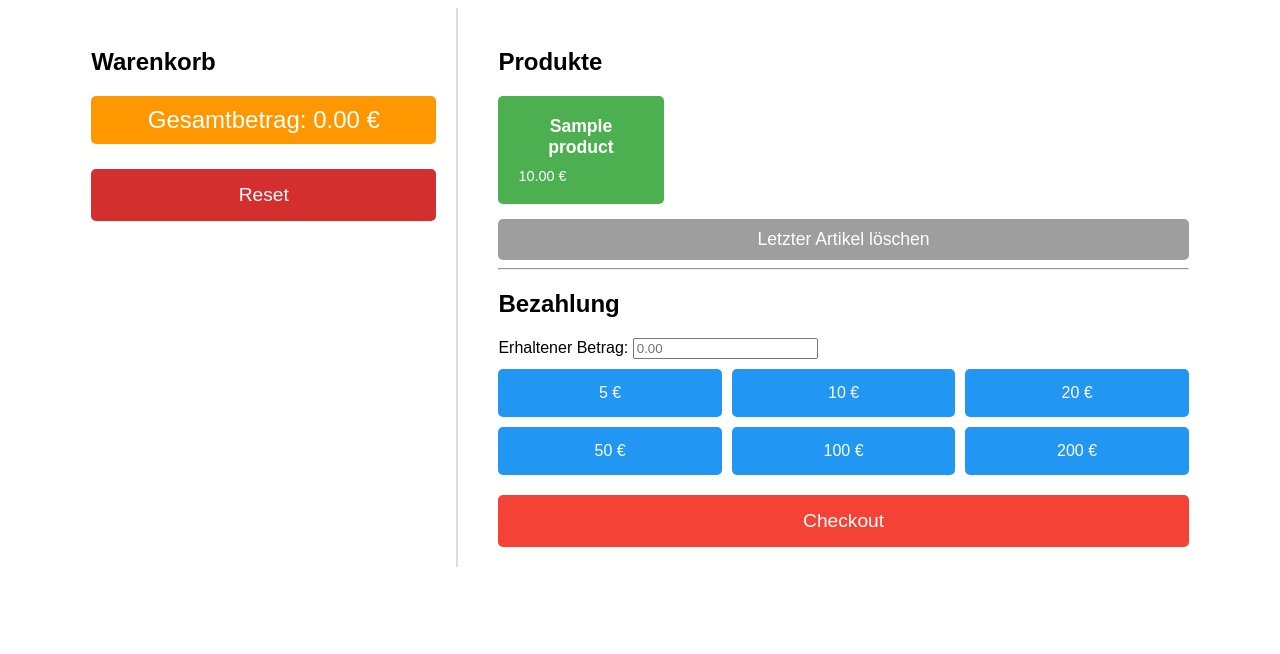
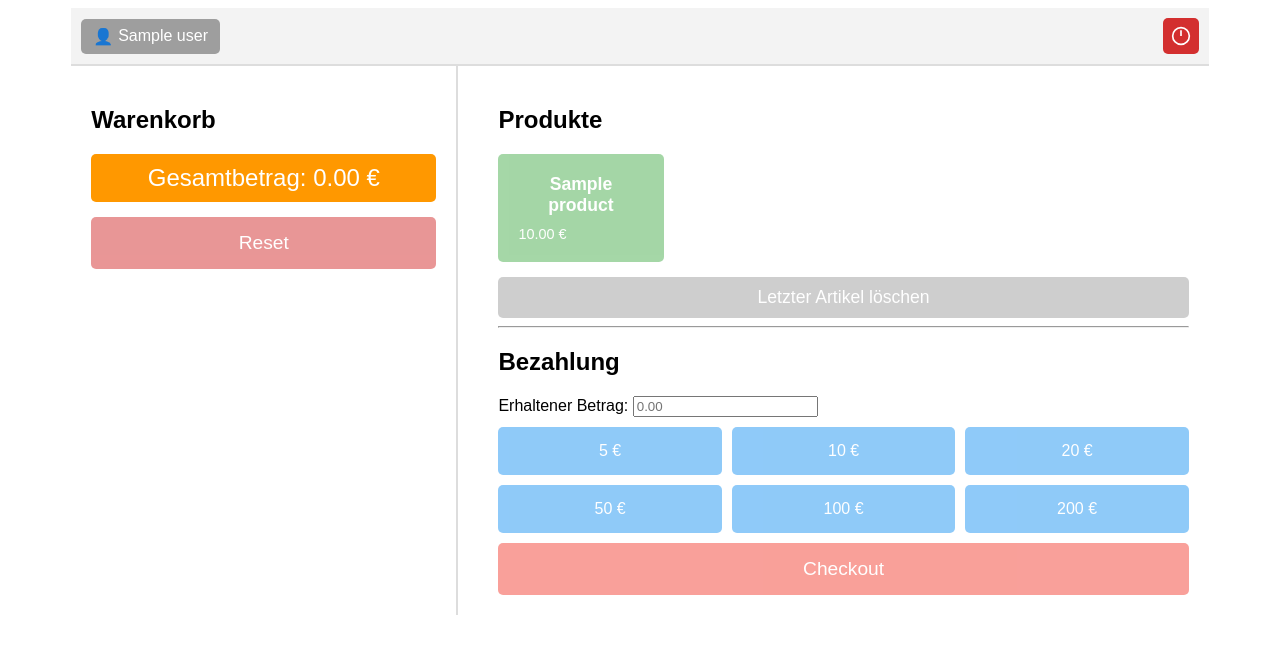
Before and after one commit to kdat-tk/raspi-cashregister-print, a Flask app: template templates/index.html in a window 1280 px wide. Shown: the top 654 px of the page. Run offline with Flask 2, Linux system fonts and the light colour scheme; the template is opened without the code that fills it: most values are stand-ins (such as "Sample title", 1, 10 or a date in 2020); some libraries are stand-ins or nearby versions.

Commit message:
User Management included

```diff
--- a/app.py
+++ b/app.py
@@ -10,7 +10,8 @@ def init_db():
     cursor.execute('''
         CREATE TABLE IF NOT EXISTS checkouts (
             checkout_id INTEGER PRIMARY KEY AUTOINCREMENT,
-            checkout_datetime TEXT
+            checkout_datetime TEXT,
+            user TEXT
         )
     ''')
     cursor.execute('''
@@ -31,9 +32,11 @@ product_prices = {
     f"Produkt {i+1}": round(2.50 + (i * 0.50), 2) for i in range(16)
 }
 
+users = ["Admin", "Bedienung1", "Bedienung2", "Bedienung3", "Bedienung4"]
+
 @app.route('/')
 def index():
-    return render_template('index.html', products=product_prices)
+    return render_template('index.html', products=product_prices, users=users)
 
 @app.route('/checkout', methods=['POST'])
 def checkout():
@@ -41,23 +44,21 @@ def checkout():
     total_price = data.get('total_price')
     items = data.get('items')
     given_amount = data.get('given_amount')
+    user = data.get('user')
 
-    # Konsolenausgabe für jeden Artikel im Warenkorb
     print("Warenkorb:")
     for item in items:
         print(f"Produkt: {item['name']}")
         print(f"Preis: {float(item['price']):.2f} €")
 
-    # Rückgeld berechnen
     change = given_amount - total_price
     if change < 0:
         return jsonify({"error": "Erhaltener Betrag ist zu gering."}), 400
 
-    # Datenbank speichern
     conn = sqlite3.connect('cash_register.db')
     cursor = conn.cursor()
     checkout_datetime = datetime.now().strftime('%Y-%m-%d %H:%M:%S')
-    cursor.execute('INSERT INTO checkouts (checkout_datetime) VALUES (?)', (checkout_datetime,))
+    cursor.execute('INSERT INTO checkouts (checkout_datetime, user) VALUES (?, ?)', (checkout_datetime, user))
     checkout_id = cursor.lastrowid
 
     for item in items:
--- a/static/app.js
+++ b/static/app.js
@@ -1,9 +1,32 @@
 $(document).ready(function() {
     let cart = [];
     let totalPrice = 0;
+    let currentUser = null;
+
+    // Benutzer-Auswahl
+    $(".user-btn").click(function() {
+        // Entferne aktive Markierung von allen Benutzern und setze den ausgewählten Benutzer als aktiv
+        $(".user-btn").removeClass("active");
+        $(this).addClass("active");
+        currentUser = $(this).data("user");
+
+        enableCashRegisterButtons(); // Aktiviere Kassen-Buttons
+        resetCart(); // Setze den aktuellen Kassenvorgang zurück
+    });
+
+    // Logout-Button
+    $("#logoutBtn").click(function() {
+        // Entferne Aktivierung von allen Benutzern, setze currentUser auf null und deaktiviere Kassen-Buttons
+        $(".user-btn").removeClass("active");
+        currentUser = null;
+        disableCashRegisterButtons();
+        resetCart();
+    });
 
     // Produkt hinzufügen
     $(".product-btn").click(function() {
+        if (!currentUser) return; // Nur ausführen, wenn ein Benutzer aktiv ist
+
         let itemName = $(this).data("name");
         let itemPrice = parseFloat($(this).data("price")).toFixed(2);
 
@@ -14,6 +37,8 @@ $(document).ready(function() {
 
     // Geldschein-Button hinzufügen
     $(".note-btn").click(function() {
+        if (!currentUser) return; // Nur ausführen, wenn ein Benutzer aktiv ist
+
         let amount = parseFloat($(this).data("amount"));
         let currentAmount = parseFloat($("#given_amount").val()) || 0;
         $("#given_amount").val((currentAmount + amount).toFixed(2));
@@ -21,8 +46,11 @@ $(document).ready(function() {
 
     // Checkout
     $("#checkoutBtn").click(function() {
+        if (!currentUser) return; // Nur ausführen, wenn ein Benutzer aktiv ist
+
         let givenAmount = parseFloat($("#given_amount").val());
 
+        // Überprüfen, ob der gegebene Betrag gültig ist
         if (isNaN(givenAmount) || givenAmount < totalPrice) {
             alert("Bitte geben Sie einen gültigen Betrag ein.");
             return;
@@ -33,9 +61,9 @@ $(document).ready(function() {
             url: "/checkout",
             method: "POST",
             contentType: "application/json",
-            data: JSON.stringify({ total_price: totalPrice, items: cart, given_amount: givenAmount }),
+            data: JSON.stringify({ total_price: totalPrice, items: cart, given_amount: givenAmount, user: currentUser }),
             success: function(response) {
-                showPopup(response.change.toFixed(2));
+                showPopup(response.change.toFixed(2)); // Rückgeld im Popup anzeigen
                 resetCart();
             },
             error: function(response) {
@@ -45,13 +73,11 @@ $(document).ready(function() {
     });
 
     // Reset
-    $("#resetBtn").click(function() {
-        resetCart();
-    });
+    $("#resetBtn").click(resetCart);
 
     // Letzter Artikel löschen
     $("#removeLastBtn").click(function() {
-        if (cart.length > 0) {
+        if (cart.length > 0 && currentUser) { // Nur ausführen, wenn ein Benutzer aktiv ist
             let lastItem = cart.shift();
             totalPrice -= parseFloat(lastItem.price);
             updateCart();
@@ -83,4 +109,17 @@ $(document).ready(function() {
     $("#close-popup").click(function() {
         $("#change-popup").fadeOut();
     });
+
+    // Kassen-Buttons aktivieren
+    function enableCashRegisterButtons() {
+        $(".product-btn, .note-btn, #checkoutBtn, .remove-last-btn, #resetBtn").prop("disabled", false).css("opacity", 1);
+    }
+
+    // Kassen-Buttons deaktivieren
+    function disableCashRegisterButtons() {
+        $(".product-btn, .note-btn, #checkoutBtn, .remove-last-btn, #resetBtn").prop("disabled", true).css("opacity", 0.5);
+    }
+
+    // Initial deaktivierte Kassen-Buttons
+    disableCashRegisterButtons();
 });
--- a/static/style.css
+++ b/static/style.css
@@ -1,3 +1,4 @@
+/* Allgemeine Einstellungen */
 body {
     font-family: Arial, sans-serif;
     display: flex;
@@ -6,25 +7,81 @@ body {
 
 #app {
     display: flex;
+    flex-direction: column;
     width: 90%;
     max-width: 1200px;
 }
 
-#cart-section, #product-section {
-    padding: 20px;
-    box-sizing: border-box;
+/* Kopfzeile */
+#header {
+    display: flex;
+    justify-content: space-between;
+    align-items: center;
+    padding: 10px;
+    background-color: #f3f3f3;
+    border-bottom: 2px solid #ddd;
+}
+
+#user-selection {
+    display: flex;
+    gap: 10px;
+}
+
+.user-btn {
+    display: flex;
+    align-items: center;
+    font-size: 1em;
+    padding: 8px 12px;
+    background-color: #9E9E9E;
+    color: white;
+    border: none;
+    border-radius: 5px;
+    cursor: pointer;
+}
+
+.user-btn .user-icon {
+    margin-right: 5px;
+}
+
+.user-btn.active {
+    background-color: #4CAF50;
+}
+
+#logoutBtn {
+    background-color: #d32f2f;
+    border: none;
+    border-radius: 5px;
+    padding: 8px;
+    cursor: pointer;
+    display: flex;
+    align-items: center;
+    justify-content: center;
+}
+
+#logoutBtn svg {
+    width: 1.5em;
+    height: 1.5em;
+}
+
+
+/* Zweispaltiges Layout */
+#main-display {
+    display: flex;
 }
 
 #cart-section {
     flex: 1;
+    padding: 20px;
     border-right: 2px solid #ddd;
     margin-right: 20px;
 }
 
 #product-section {
     flex: 2;
+    padding: 20px;
 }
 
+/* Produkt-Buttons */
 #products {
     display: grid;
     grid-template-columns: repeat(4, 1fr);
@@ -59,126 +116,22 @@ body {
     background-color: #45a049;
 }
 
-#payment-section {
-    margin-top: 20px;
+/* Deaktivierungslogik */
+.product-btn, .note-btn, .remove-last-btn, #checkoutBtn, .reset-btn {
+    opacity: 1;
+    pointer-events: auto;
 }
 
-#notes {
-    display: grid;
-    grid-template-columns: repeat(3, 1fr);
-    gap: 10px;
-    margin-top: 10px;
-}
-
-.note-btn {
-    font-size: 1em;
-    padding: 15px;
-    background-color: #2196F3;
-    color: white;
-    border: none;
-    border-radius: 5px;
-    cursor: pointer;
-}
-
-.note-btn:hover {
-    background-color: #1e87e0;
-}
-
-#checkoutBtn {
-    width: 100%;
-    font-size: 1.2em;
-    padding: 15px;
-    background-color: #f44336;
-    color: white;
-    border: none;
-    border-radius: 5px;
-    cursor: pointer;
-    margin-top: 20px;
-}
-
-#checkoutBtn:hover {
-    background-color: #d32f2f;
-}
-
-.reset-btn {
-    width: 100%;
-    font-size: 1.2em;
-    padding: 15px;
-    background-color: #d32f2f;
-    color: white;
-    border: none;
-    border-radius: 5px;
-    cursor: pointer;
-    margin-top: 10px;
-}
-
-.reset-btn:hover {
-    background-color: #b71c1c;
-}
-
-/* Neuer Button zum Entfernen des letzten Artikels */
-.remove-last-btn {
-    width: 100%;
-    font-size: 1.1em;
-    padding: 10px;
-    background-color: #9E9E9E;
-    color: white;
-    border: none;
-    border-radius: 5px;
-    cursor: pointer;
-    margin-top: 15px;
-}
-
-.remove-last-btn:hover {
-    background-color: #7E7E7E;
-}
-
-/* Stil für hervorgehobenen Gesamtbetrag */
-.highlighted-total {
-    font-size: 1.5em;
-    color: #ffffff;
-    background-color: #ff9800;
-    padding: 10px;
-    border-radius: 5px;
-    text-align: center;
-    margin-bottom: 15px;
+.user-btn:not(.active) ~ #main-display .product-btn,
+.user-btn:not(.active) ~ #main-display .note-btn,
+.user-btn:not(.active) ~ #main-display #checkoutBtn,
+.user-btn:not(.active) ~ #main-display .remove-last-btn,
+.user-btn:not(.active) ~ #main-display .reset-btn {
+    opacity: 0.5;
+    pointer-events: none;
 }
 
 /* Popup-Stil für Rückgeld */
-.popup-overlay {
-    display: none;
-    position: fixed;
-    top: 0;
-    left: 0;
-    width: 100%;
-    height: 100%;
-    background: rgba(0, 0, 0, 0.7);
-}
-
-.popup-content {
-    position: absolute;
-    top: 50%;
-    left: 50%;
-    transform: translate(-50%, -50%);
-    background: white;
-    padding: 20px;
-    border-radius: 8px;
-    text-align: center;
-}
-
-#close-popup {
-    margin-top: 10px;
-    padding: 8px 16px;
-    background-color: #4CAF50;
-    color: white;
-    border: none;
-    cursor: pointer;
-    border-radius: 5px;
-}
-
-
-
-/* Styling für das Popup-Overlay und die Inhalte */
 .popup-overlay {
     display: none;
     position: fixed;
@@ -223,3 +176,85 @@ body {
     border-radius: 5px;
     font-size: 1em;
 }
+
+/* Rückgeld-Buttons */
+#notes {
+    display: grid;
+    grid-template-columns: repeat(3, 1fr);
+    gap: 10px;
+    margin-top: 10px;
+}
+
+.note-btn {
+    font-size: 1em;
+    padding: 15px;
+    background-color: #2196F3;
+    color: white;
+    border: none;
+    border-radius: 5px;
+    cursor: pointer;
+}
+
+.note-btn:hover {
+    background-color: #1e87e0;
+}
+
+/* Restliche Buttons */
+.reset-btn {
+    width: 100%;
+    font-size: 1.2em;
+    padding: 15px;
+    background-color: #d32f2f;
+    color: white;
+    border: none;
+    border-radius: 5px;
+    cursor: pointer;
+}
+
+.reset-btn:hover {
+    background-color: #b71c1c;
+}
+
+.remove-last-btn {
+    width: 100%;
+    font-size: 1.1em;
+    padding: 10px;
+    background-color: #9E9E9E;
+    color: white;
+    border: none;
+    border-radius: 5px;
+    cursor: pointer;
+    margin-top: 15px;
+}
+
+.remove-last-btn:hover {
+    background-color: #7E7E7E;
+}
+
+#checkoutBtn {
+    width: 100%;
+    font-size: 1.2em;
+    padding: 15px;
+    background-color: #f44336;
+    color: white;
+    border: none;
+    border-radius: 5px;
+    cursor: pointer;
+    margin-top: 10px; /* Abstand zu den Rückgeld-Buttons */
+}
+
+#checkoutBtn:hover {
+    background-color: #d32f2f;
+}
+
+
+/* Warenkorb */
+.highlighted-total {
+    font-size: 1.5em;
+    color: #ffffff;
+    background-color: #ff9800;
+    padding: 10px;
+    border-radius: 5px;
+    text-align: center;
+    margin-bottom: 15px;
+}
--- a/templates/index.html
+++ b/templates/index.html
@@ -6,9 +6,33 @@
     <title>Kassensystem</title>
     <link rel="stylesheet" href="{{ url_for('static', filename='style.css') }}">
     <script src="https://code.jquery.com/jquery-3.6.0.min.js"></script>
+    <link rel="stylesheet" href="https://code.jquery.com/ui/1.12.1/themes/base/jquery-ui.css">
+    <script src="https://code.jquery.com/ui/1.12.1/jquery-ui.min.js"></script>
+
 </head>
 <body>
     <div id="app">
+        <!-- Kopfzeile mit Benutzerwahl und Logout -->
+        <div id="header">
+            <div id="user-selection">
+                {% for user in users %}
+                    <button class="user-btn" data-user="{{ user }}">
+                        <span class="user-icon">👤</span> {{ user }}
+                    </button>
+                {% endfor %}
+            </div>
+            <!-- SVG Power-Off Icon für Logout -->
+            <button id="logoutBtn" class="logout-btn">
+                <svg width="24" height="24" viewBox="0 0 24 24" fill="none" xmlns="http://www.w3.org/2000/svg">
+                    <circle cx="12" cy="12" r="10" stroke="white" stroke-width="2" />
+                    <line x1="12" y1="5" x2="12" y2="12" stroke="white" stroke-width="2" />
+                </svg>
+            </button>
+        </div>
+
+
+        <!-- Displaybereich links und rechts -->
+        <div id="main-display">
             <!-- Linke Seite: Warenkorb -->
             <div id="cart-section">
                 <h2>Warenkorb</h2>
@@ -57,6 +81,7 @@
                 </div>
             </div>
         </div>
+    </div>
 
     <!-- Popup-Overlay für Rückgeld -->
     <div id="change-popup" class="popup-overlay">
```
Lines whose indentation alone changed are shown as unchanged.
